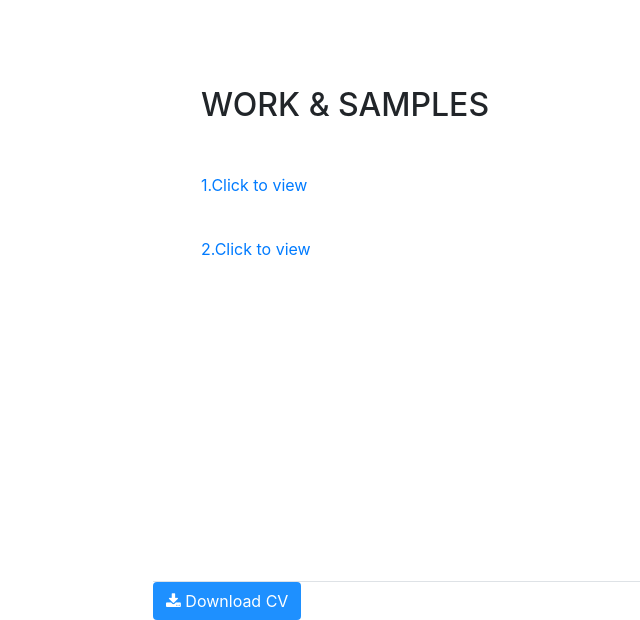
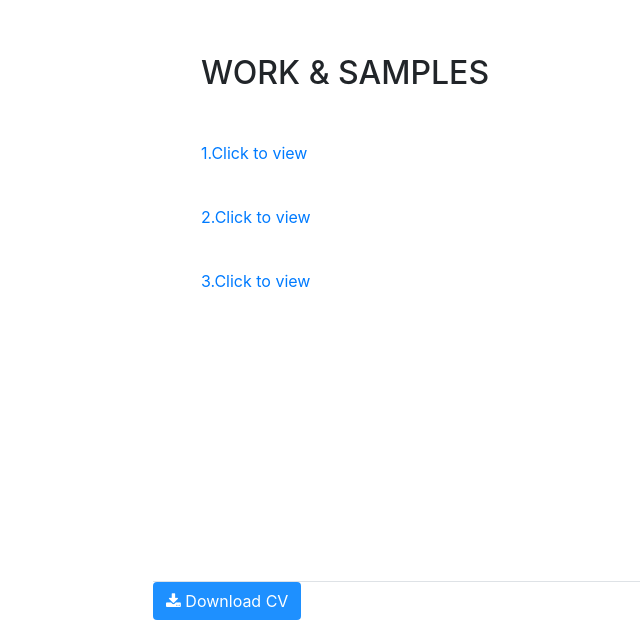
Before and after one commit to SamSting/wer, a website with bundled scripts: page index.html in a window 1280 px wide. Shown: the part 4218-4838 px from the top of the page, without its empty margins (119-759 px from the left). Built offline with nearby package versions, Linux system fonts and the light colour scheme; a web font is replaced by a local one.

Commit message:
Update index.html

```diff
--- a/index.html
+++ b/index.html
@@ -250,9 +250,13 @@
         <div class="my-auto">
           <h2 class="mb-5">Work &amp; Samples</h2>
           <a href="https://samsting.github.io/df/">
-            <p>1.Click to view</p></a> <br>
+            <p>1.Click to view</p></a>
+             <br>
             <a href="https://samsting.github.io/COFFEE/">
               <p>2.Click to view</p></a>
+              <br>
+              <a href="https://samsting.github.io/Tellyadda/">
+                <p>3.Click to view</p></a>
           <!--<ul class="fa-ul mb-0">
              <li>
               <i class="fa-li fa fa-trophy text-warning"></i>
```
